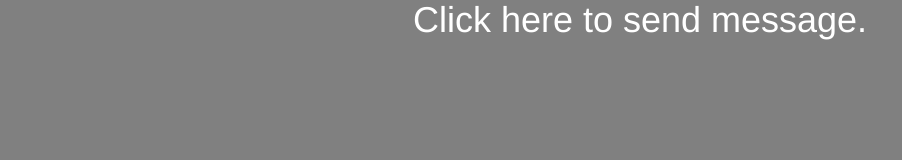
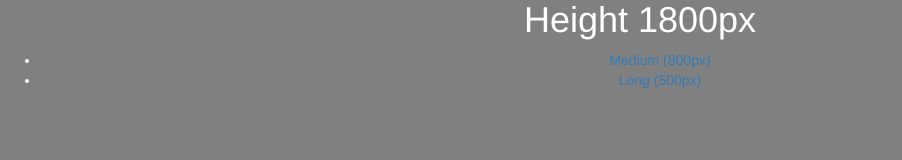
Before and after one commit to ingenu-dev/sample-iframe, a website: page pages/frame-long.html in a window 1280 px wide. Shown: the top 160 px of the page, without its empty margins (0-902 px from the left). Drawn offline with nearby package versions, Linux system fonts and the light colour scheme.

Commit message:
Changed message for postMessage

```diff
--- a/pages/frame-long.html
+++ b/pages/frame-long.html
@@ -30,9 +30,13 @@
     <!-- Page Content -->
     <div id="clickableContent" class="text-center"
     style="width: 100%; background-color: gray; height: 1800px; cursor: pointer; color: white">
-      <h1>
-        Click here to send message.
-      </h1>
+
+    <h1>Height <span id="contentHeight"></span></h1>
+    <ul>
+      <li><a href="/medium">Medium (800px)</a></li>
+      <li><a href="/short">Long (500px)</a></li>
+    </ul>
+
     </div>
 
     <!-- jQuery Version 1.11.1 -->
```
Also changed, not shown: pages/frame-medium.html (+7 -3 lines), pages/frame-short.html (+5 -4 lines).
